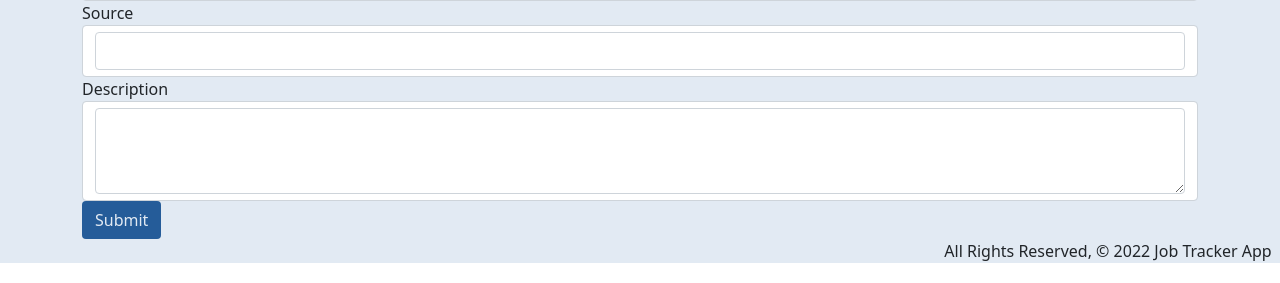
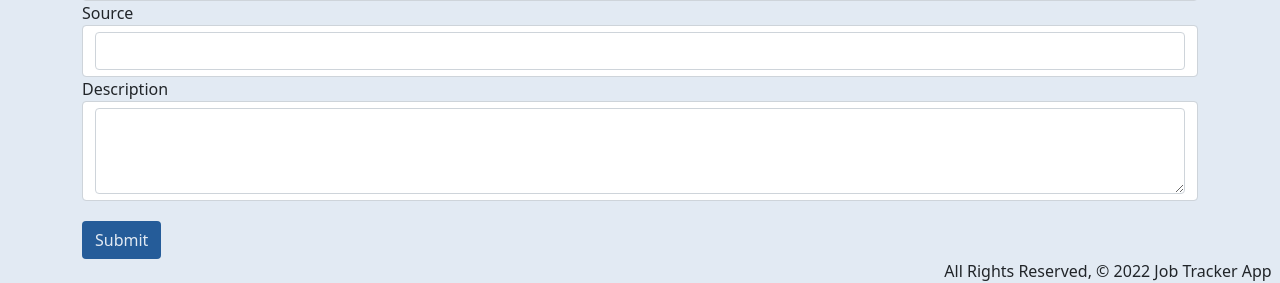
Before and after one commit to woojinv/Job-tracker, a Django app: page /jobs/create/ in a window 1280 px wide. Shown: the part 703-986 px from the top of the page. Run offline with Django 4.2, Linux system fonts and the light colour scheme; the visitor is signed in with stand-in values (Sample User, id 1).

Commit message:
button spacing on form

```diff
--- a/main_app/static/css/style.css
+++ b/main_app/static/css/style.css
@@ -43,11 +43,6 @@ footer.page-footer {
     text-align: right;
 }
 
-.card {
-  background-color: var(--clr-lmid);
-  margin: 15px;
-}
-
 a {
   text-decoration: none;
   color: black;
@@ -61,13 +56,21 @@ h1 {
   margin: 10px;
 }
 
+p {
+  margin-bottom: 0;
+}
+
+.submit-btn {
+  margin-top: 20px;
+}
 .row {
   margin-bottom: 10px;
   margin-top: 10px;
 }
 
-p {
-  margin-bottom: 0;
+.card {
+  background-color: var(--clr-lmid);
+  margin: 15px;
 }
 
 .navbar-brand, .nav-item {
--- a/main_app/templates/main_app/job_form.html
+++ b/main_app/templates/main_app/job_form.html
@@ -60,7 +60,7 @@
                 </fieldset>
             {% endif %}
         {% endfor %}
-           <input type="submit" value="Submit"  class="btn job-btn">
+           <input type="submit" value="Submit"  class="btn job-btn submit-btn">
         </form>
 
 {% else %}
```
